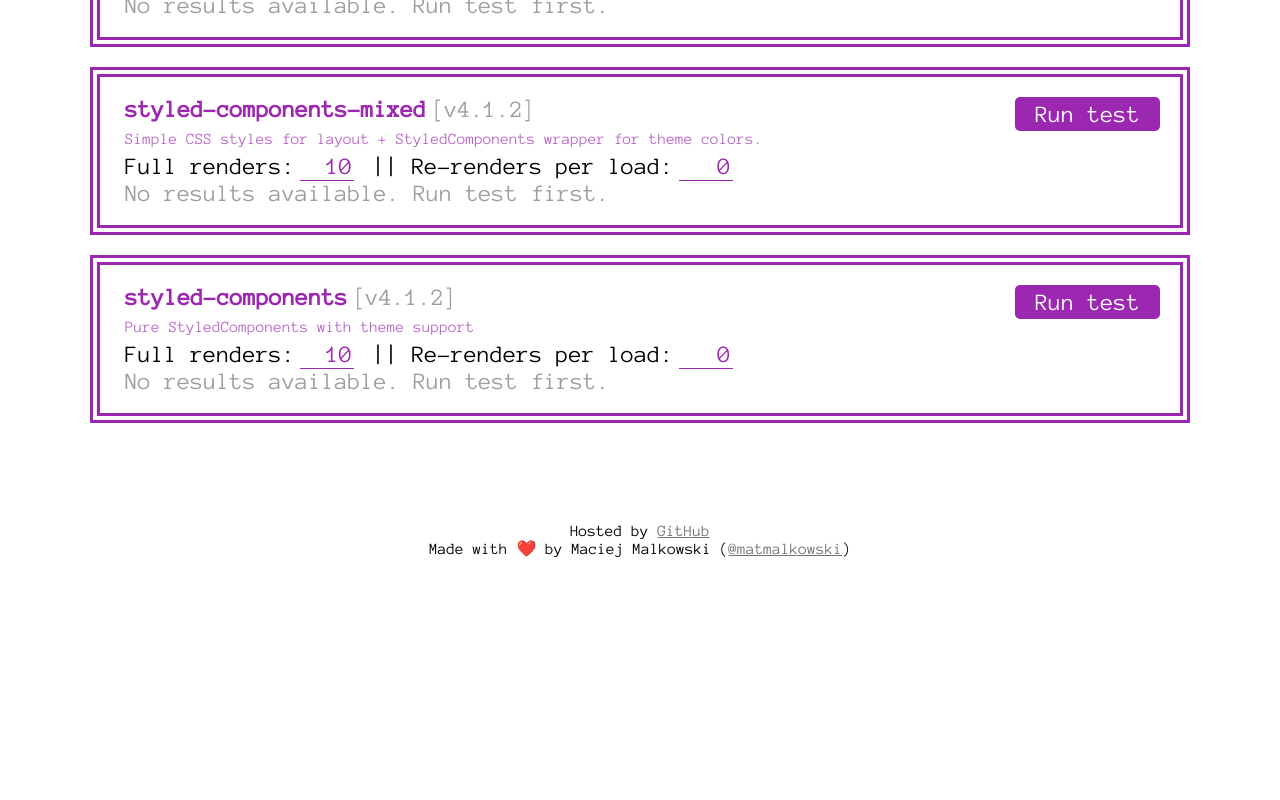
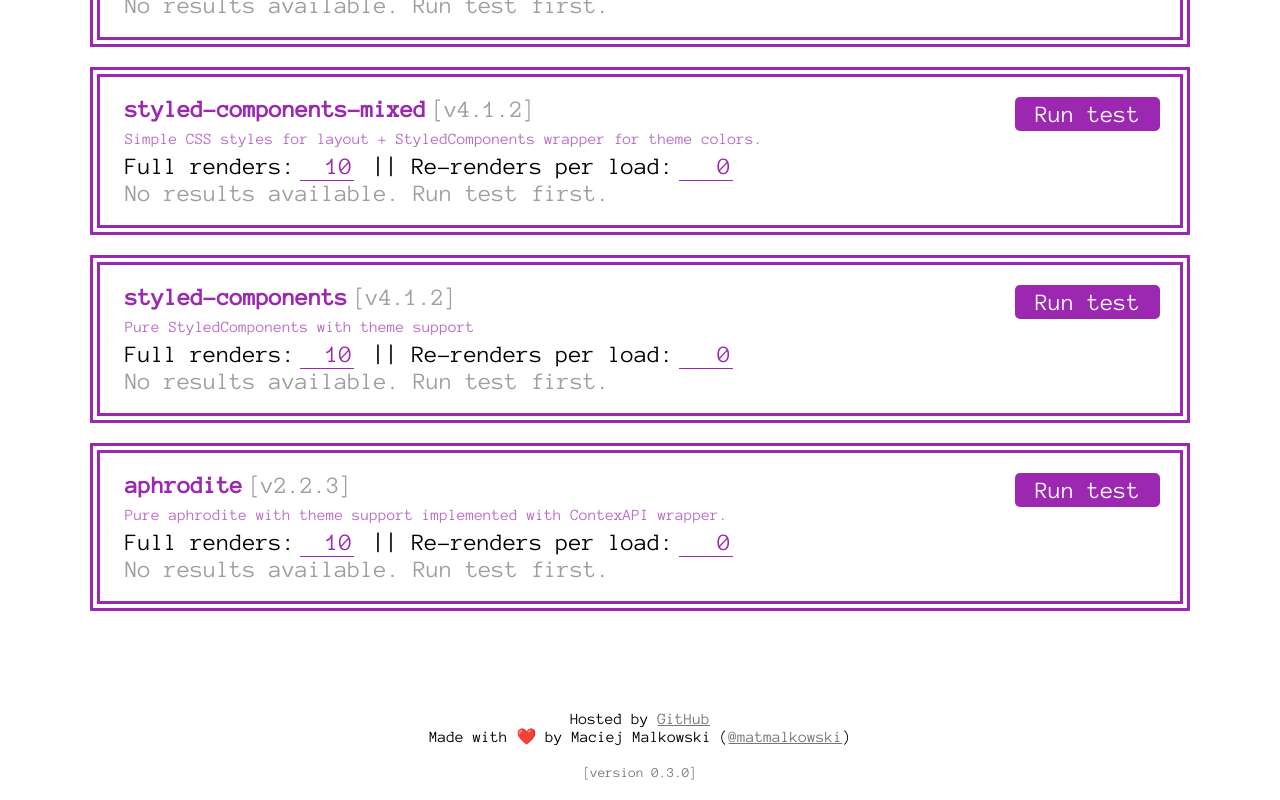
Before and after one commit to joaopedrodcf/css-in-js-stress, a React (Create React App) app: page /#/ in a window 1280 px wide. Shown: the part 674-1474 px from the top of the page. Before the commit the page ends 1252 px from the top, so only its background shows below. Built offline with nearby package versions, Linux system fonts and the light colour scheme.

Commit message:
Adding aphrodite

```diff
--- a/package.json
+++ b/package.json
@@ -1,9 +1,10 @@
 {
   "name": "css-in-js-stress",
   "homepage": "https://matmalkowski.github.io/css-in-js-stress/",
-  "version": "0.2.0",
+  "version": "0.3.0",
   "private": true,
   "dependencies": {
+    "aphrodite": "^2.2.3",
     "performance-now": "^2.1.0",
     "react": "^16.6.3",
     "react-dom": "^16.6.3",
--- a/src/App.js
+++ b/src/App.js
@@ -5,6 +5,7 @@
 import NativeCss from "./benchmarks/native-css";
 import StyledComponentsMixed from "./benchmarks/styled-components-mixed";
 import StyledComponents from "./benchmarks/styled-components";
+import Aphrodite from "./benchmarks/aphrodite";
 
 import "./App.css";
 
@@ -24,7 +25,11 @@
             exact
             path="/styled-components/"
             component={() => <StyledComponents />}
-          />
+          /><Route
+          exact
+          path="/aphrodite/"
+          component={() => <Aphrodite />}
+        />
         </Switch>
       </Router>
     );
--- /dev/null
+++ b/src/benchmarks/aphrodite/Component.js
@@ -0,0 +1,49 @@
+import React from "react";
+import { StyleSheet, css } from 'aphrodite';
+import { ThemeContext } from "./theme";
+
+class Component extends React.PureComponent {
+  render(){
+    const theme = this.context;
+    return (
+      <div className={css(styles(theme).root)}>
+        <span className={css(styles(theme).span)}>{this.props.text}: </span>
+        <input className={css(styles(theme).input)} placeholder="input search value" />
+        <button className={css(styles(theme).button)}>Search</button>
+      </div>
+    );
+  }
+}
+
+Component.contextType = ThemeContext;
+export default Component;
+
+const styles = theme => StyleSheet.create({
+  root: {
+    display: "inline-block",
+    padding: "5px",
+  },
+
+  span: {
+    color: theme.label.color,
+  },
+  input: {
+    padding: "2px 5px",
+    border: "none",
+    color: theme.input.color,
+    backgroundColor: theme.input.backgroundColor,
+  },
+  button: {
+    padding: "5px 10px",
+    border: "none",
+    borderRadius: "5px",
+    marginLeft: "5px",
+    color: theme.button.color,
+    backgroundColor: theme.button.backgroundColor,
+
+    "&:hover": {
+      cursor: "pointer",
+      backgroundColor: theme.button.hover
+    }
+  }
+});
--- /dev/null
+++ b/src/benchmarks/aphrodite/Container.js
@@ -0,0 +1,8 @@
+import React from "react";
+import theme, { ThemeContext } from "./theme";
+
+export default ({ children }) => (
+  <ThemeContext.Provider value={theme}>
+    <div>{children}</div>
+  </ThemeContext.Provider>
+);
--- /dev/null
+++ b/src/benchmarks/aphrodite/index.js
@@ -0,0 +1,11 @@
+import React from "react";
+import Scene from "../../components/Scene/Scene";
+
+import Container from "./Container";
+import Component from "./Component";
+
+const Test = () => (
+  <Scene container={Container} component={Component} name="aphrodite" />
+);
+
+export default Test;
--- /dev/null
+++ b/src/benchmarks/aphrodite/theme.js
@@ -0,0 +1,22 @@
+import React from 'react';
+
+const theme = {
+  label: {
+    color: "#9c27b0"
+  },
+  input: {
+    color: "#ba68c8",
+    backgroundColor: "#e1bee7"
+  },
+  button: {
+    color: "white",
+    backgroundColor: "#9c27b0",
+    hover: "#ab47bc"
+  }
+};
+
+export const ThemeContext = React.createContext(
+  theme
+)
+
+export default theme;
--- a/src/components/Home/Home.js
+++ b/src/components/Home/Home.js
@@ -81,6 +81,16 @@
           />
           <Results name="styled-components" />
         </div>
+
+        <div className="LibBlock">
+          <TestRunner
+            name="aphrodite"
+            version="2.2.3"
+            description="Pure aphrodite with theme support implemented with ContexAPI wrapper."
+            numberOfComponents={this.state.numberOfComponents}
+          />
+          <Results name="aphrodite" />
+        </div>
         <div className="Footer">
           <div>
             Hosted by <a href="https://pages.github.com/">GitHub</a>
@@ -94,6 +104,7 @@
             by Maciej Malkowski (
             <a href="https://github.com/matmalkowski">@matmalkowski</a>){" "}
           </div>
+          <div className="version">[version 0.3.0]</div>
         </div>
       </div>
     );
--- a/src/components/Home/home.css
+++ b/src/components/Home/home.css
@@ -62,3 +62,9 @@
   margin: 100px 0 20px 0;
   text-align: center;
 }
+
+.Footer .version {
+  margin-top: 20px;
+  font-size: 14px;
+  color: #757575;
+}
--- a/src/components/Scene/Scene.js
+++ b/src/components/Scene/Scene.js
@@ -5,7 +5,7 @@
 
 const iterationDelay = 10;
 const numberOfComponents =
-  parseInt(parsedUrl.searchParams.get("noComponents")) || 5000;
+  parseInt(parsedUrl.searchParams.get("noComponents")) || 1;
 const maxIterations = parseInt(parsedUrl.searchParams.get("re-renders")) || 0;
 const maxReloads = parseInt(parsedUrl.searchParams.get("reloads")) || 1;
 const currentReload =
```
Also changed, not shown: 1 other file (tests, documents, lock files or other folders).
